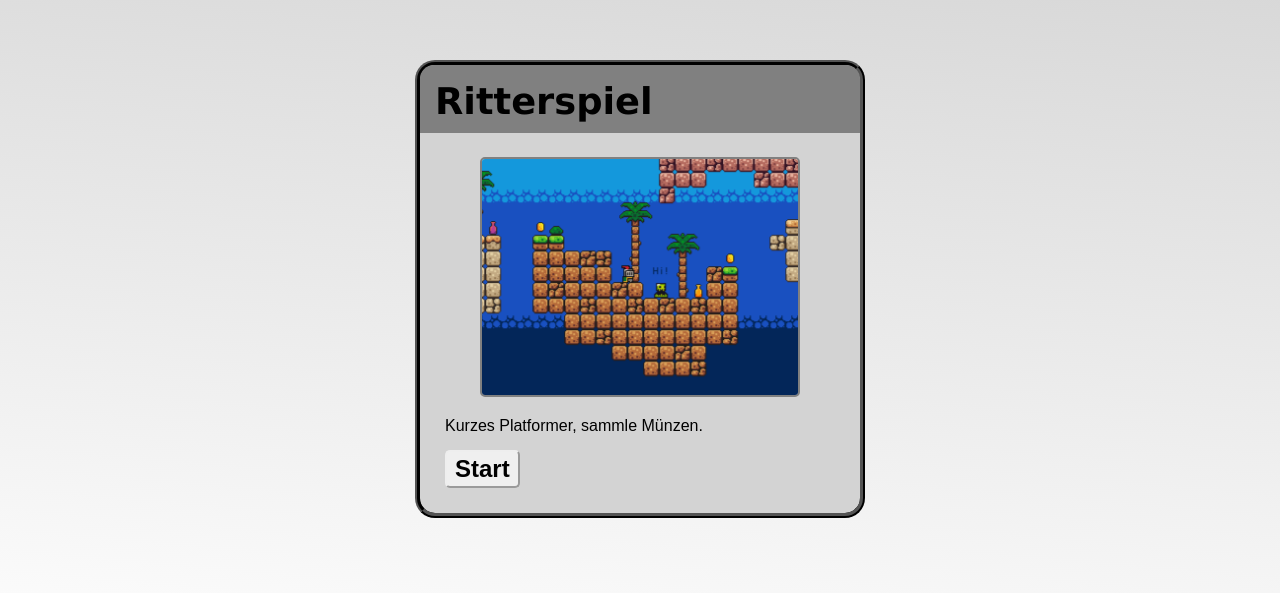
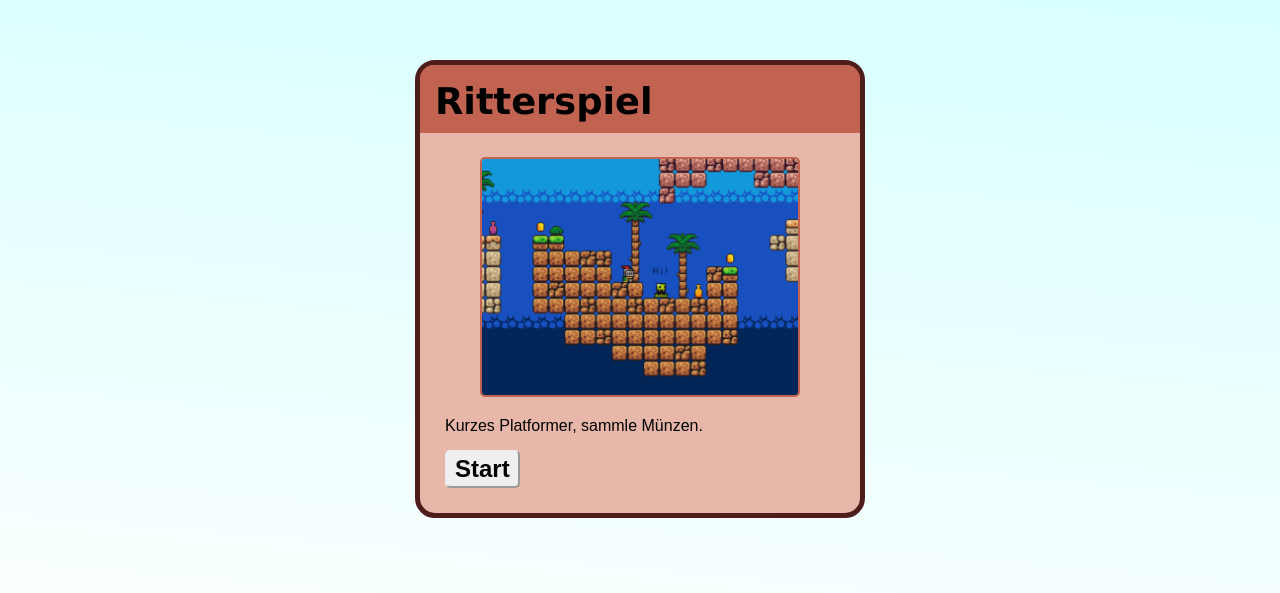
Before and after one commit to ML-Z1/Ml-Z1.github.io, a plain HTML site: page page/index.html in a window 1280 px wide. Shown: the part 111-704 px from the top of the page. Drawn offline with Linux system fonts and the light colour scheme.

Commit message:
Update index.css

```diff
--- a/page/index.css
+++ b/page/index.css
@@ -2,7 +2,7 @@
     box-sizing: border-box;
 }
 body {
-    background: no-repeat linear-gradient(5deg , white, lightgray);
+    background: no-repeat linear-gradient(5deg , white, rgb(210, 255, 255));
     height: 100vh;
     margin: 0;
     padding: 0;
@@ -17,12 +17,12 @@ main {
 }
 article {
     width: fit-content;
-    border: 5px ridge black;
+    border: 5px solid rgb(78, 29, 25);
     border-radius: 20px;
-    background-color: lightgray;
+    background-color: rgb(231, 184, 170);
 }
 header {
-    background-color: grey;
+    background-color: rgb(194, 98, 81);
     border-radius: 14px 14px 0px 0px;
 }
 h1 {
@@ -44,13 +44,14 @@ button {
     border: 2.5px outset;
 }
 button:hover {
-    background-color: grey;
-    border: 2.5px inset grey;
+    background-color: rgb(235, 230, 229);
+    border: 2.5px inset rgb(235, 230, 229);
+    cursor: pointer;
 }
 figure {
     margin: 24px 35px 16px;
 }
 img {
-    border: 2.5px solid grey;
+    border: 2.5px solid rgb(194, 98, 81);
     border-radius: 5px;
 }
```
